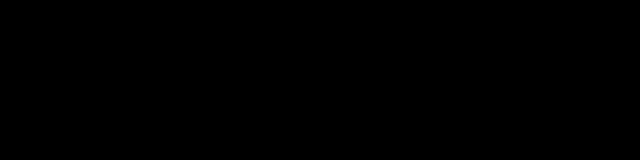
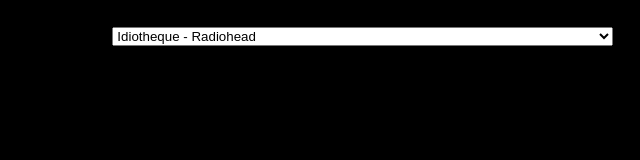
Before and after one commit to lesbaa/js-spectrometer, a website built with webpack: page app/template.html in a window 1280 px wide. Shown: the whole page, without its empty margins (640-1280 px from the left). Built offline with nearby package versions, Linux system fonts and the light colour scheme.

Commit message:
add event listener for changing tune on select change

```diff
--- a/app/app.js
+++ b/app/app.js
@@ -6,21 +6,19 @@
 const FFT_SIZE = 1024
 const INCREMENT_PER_FRAME = 8
 const SCALE = 1 // 0.1 < r < 5
-const COLOR_GAIN = 12
+const COLOR_GAIN = 13
 let BASE_COLOR_HUE = 180
 
-async function main() {
-  const {
-    ctx,
-    canvas,
-  } = createCanvas({
-    parent: document.body,
-  })
+async function createPlayer({
+  ctx,
+  canvas,
+  uri,
+}) {
+  let animFrameId = null
 
   try {
 
-    const audio = await loadAudio('/static/cormorant.mp3')
-
+    const audio = await loadAudio(uri)
     const splitter = audio.ctx.createChannelSplitter(2)
     audio.src.connect(splitter)
 
@@ -29,11 +27,11 @@
     const analyserL = audio.ctx.createAnalyser()
     analyserL.fftSize = FFT_SIZE
     splitter.connect(analyserL, 0)
-    analyserL.connect(merger, 0)
+    analyserL.connect(merger, 0, 0)
 
     const analyserR = audio.ctx.createAnalyser()
     analyserR.fftSize = FFT_SIZE
-    splitter.connect(analyserR, 0)
+    splitter.connect(analyserR, 1)
     analyserR.connect(merger, 0, 1)
 
     merger.connect(audio.ctx.destination)
@@ -42,17 +40,15 @@
     const floatFrequencyDataL = new Float32Array(bufferLength)
     const floatFrequencyDataR = new Float32Array(bufferLength)
 
+    const canvasHeight = canvas.height
     const canvasWidth = canvas.width
     const canvasWidthUnit = canvasWidth / bufferLength
 
     const halfCanvas = canvasWidth / 2
     const halfCanvasWidthUnit = canvasWidthUnit * SCALE
 
-    audio.element.play()
-
-
     const loop = () => {
-      requestAnimationFrame(loop)
+      animFrameId = requestAnimationFrame(loop)
       analyserL.getFloatFrequencyData(floatFrequencyDataL)
       analyserR.getFloatFrequencyData(floatFrequencyDataR)
 
@@ -66,26 +62,120 @@
         const outputL = Math.pow(1.8, floatFrequencyDataL[i] / COLOR_GAIN)
         const outputR = Math.pow(1.8, floatFrequencyDataR[i] / COLOR_GAIN)
         const colorShift = + BASE_COLOR_HUE + i / 3
+
         // L
         ctx.fillStyle = `hsl(${360 * -outputL + colorShift}deg, 100%, ${outputL * 100}%)`
-        ctx.fillRect(i * halfCanvasWidthUnit + halfCanvas, 0, halfCanvasWidthUnit, INCREMENT_PER_FRAME)
+        ctx.fillRect(-i * halfCanvasWidthUnit + halfCanvas, canvasHeight - INCREMENT_PER_FRAME, halfCanvasWidthUnit, INCREMENT_PER_FRAME)
+
         // R
         ctx.fillStyle = `hsl(${360 * -outputR + colorShift}deg, 100%, ${outputR * 100}%)`
-        ctx.fillRect(-i * halfCanvasWidthUnit + halfCanvas, 0, halfCanvasWidthUnit, INCREMENT_PER_FRAME)
+        ctx.fillRect(i * halfCanvasWidthUnit + halfCanvas, canvasHeight - INCREMENT_PER_FRAME, halfCanvasWidthUnit, INCREMENT_PER_FRAME)
 
       }
 
       ctx.save()
-      ctx.translate(0, INCREMENT_PER_FRAME)
+      ctx.translate(0, -INCREMENT_PER_FRAME)
       ctx.drawImage(canvas, 0, 0)
       ctx.restore()
     }
 
-    loop()
+    const stop = () => {
+      audio.element.pause()
+      audio.element.fastSeek(0)
+      cancelAnimationFrame(animFrameId)
+    }
+
+    const play = () => {
+      audio.element.play()
+      loop()
+    }
+
+    return {
+      audio,
+      play,
+      stop,
+      uri,
+    }
 
   } catch (e) {
     console.error(e)
   }
 }
 
-main()
+
+const {
+  ctx,
+  canvas,
+} = createCanvas({
+  parent: document.body,
+})
+
+const createOptionElement = ({ uri, displayName }) => {
+  const option = document.createElement('option')
+  option.value = uri
+  option.innerText = displayName
+  return option
+}
+
+const createSelect = (options) => {
+  const selectElement = document.createElement('select')
+
+  selectElement.className = 'tune-select'
+
+  options
+    .map(createOptionElement)
+    .forEach(el => selectElement.appendChild(el))
+
+  document.body.appendChild(selectElement)
+
+  return selectElement
+}
+
+const tunes = [
+  {
+    uri: '/static/rh.mp3',
+    displayName: 'Idiotheque - Radiohead',
+  },
+  {
+    uri: '/static/cormorant.mp3',
+    displayName: 'Caffeine Shakes (and other tales of sleep deprivation) - The Cormorant',
+  },
+  {
+    uri: '/static/stereo.mp3',
+    displayName: 'Audio Fidelity Stereo Spectacular Demonstration & Sound Effects (1963 - Side 1)',
+  },
+]
+
+async function init() {
+  const state = {
+    activePlayer: tunes[0].uri,
+  }
+
+  const selectElement = createSelect(tunes)
+
+  const loadedPlayers = await Promise.all(tunes
+    .map(async ({ uri }) =>
+      await createPlayer({
+        ctx,
+        canvas,
+        uri,
+      }),
+    ))
+
+  const players = loadedPlayers
+    .reduce((acc, el) => ({
+      ...acc,
+      [el.uri]: el,
+    }), {})
+
+  selectElement.addEventListener('change', async ({ target: { value } }) => {
+    if (players[state.activePlayer]) players[state.activePlayer].stop()
+
+    players[value].play()
+    state.activePlayer = value
+  })
+
+  players[state.activePlayer].play()
+}
+
+init()
--- a/app/template.html
+++ b/app/template.html
@@ -4,7 +4,7 @@
   <meta charset="UTF-8">
   <meta name="viewport" content="width=device-width, initial-scale=1.0">
   <meta http-equiv="X-UA-Compatible" content="ie=edge">
-  <title>Document</title>
+  <title>Scrolling Spectrograph</title>
   <style>
     body {
       margin: 0;
@@ -12,10 +12,23 @@
       overflow: hidden;
       background: black;
     }
+
     canvas {
+      position: absolute;
+      top: 0;
+      left: 0;
       width: 100vw;
       height: 100vh;
     }
+
+    select {
+      position: absolute;
+      top: 0;
+      right: 0;
+      z-index: 999;
+      margin: 2em;
+    }
+
   </style>
 </head>
 <body>
```
